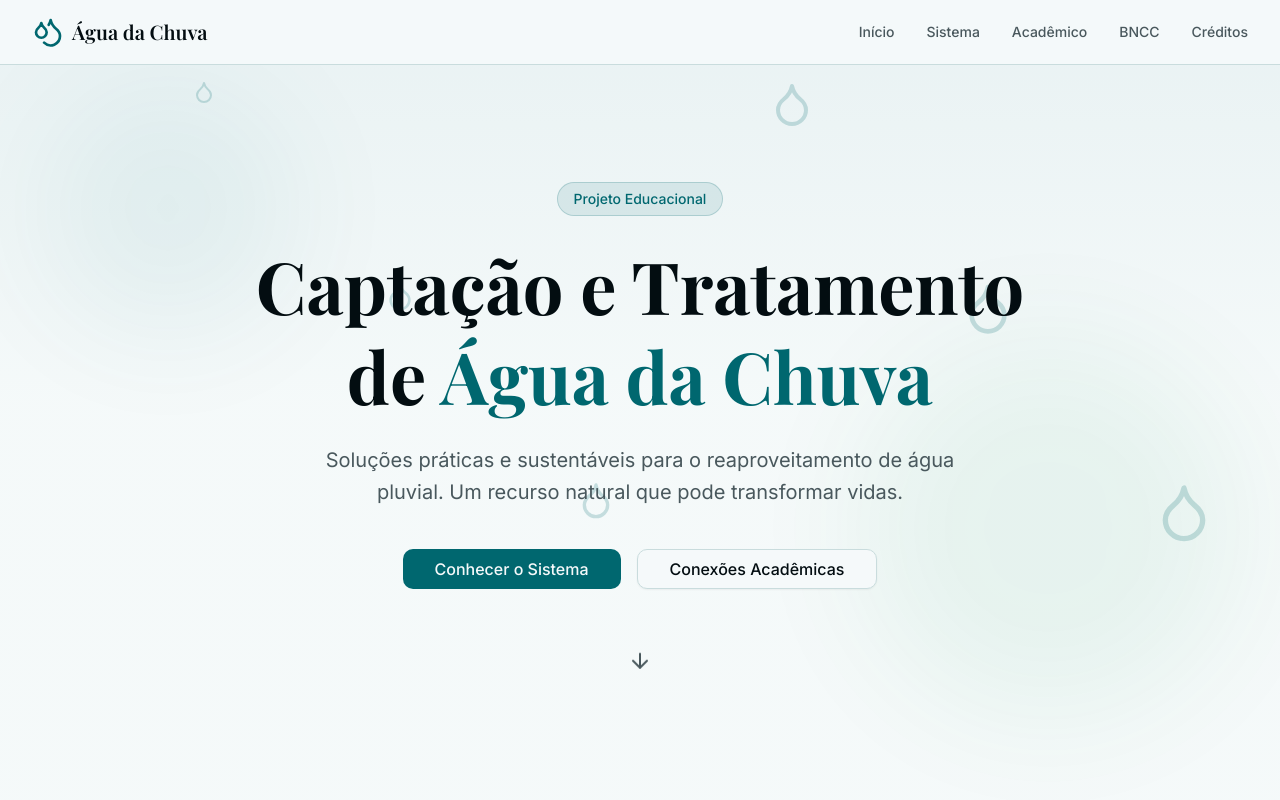
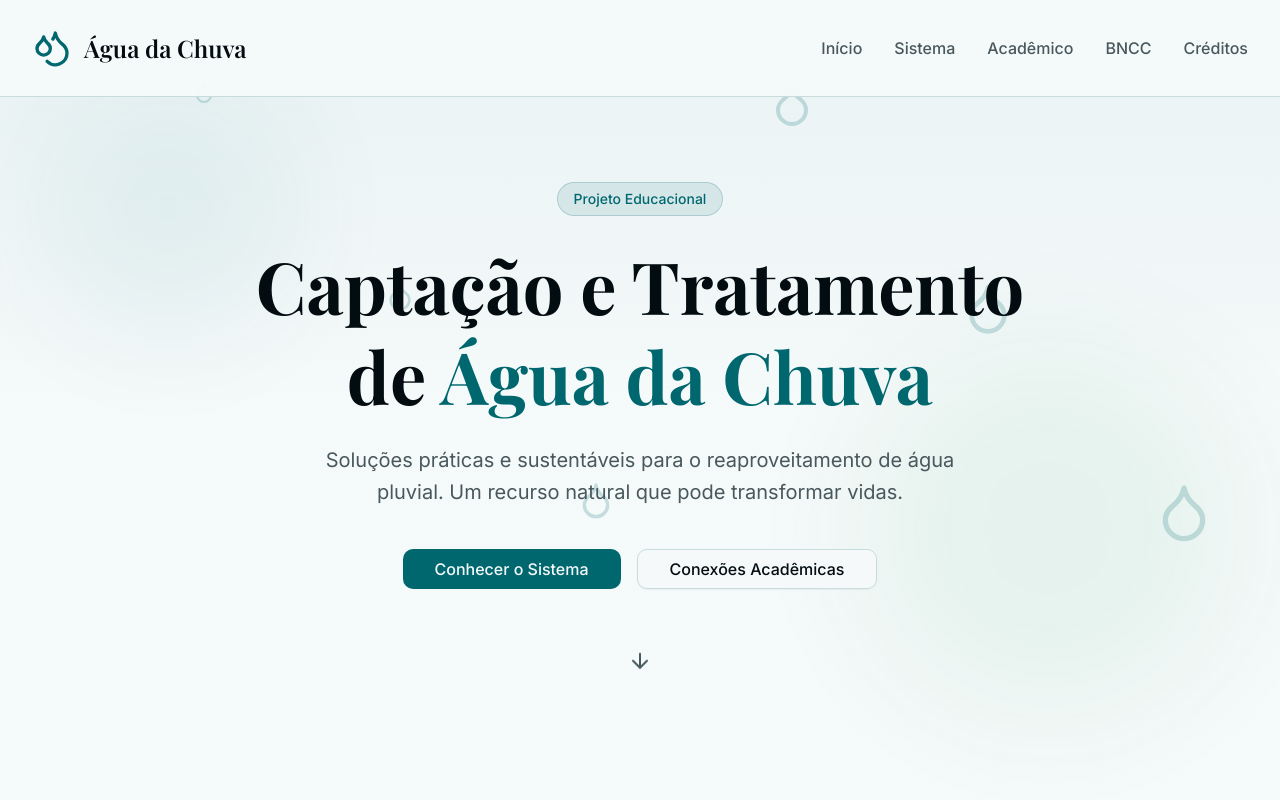
Before and after one commit to gotazero001/captacao-e-tratamento, a Next.js app: page / in a window 1280 px wide. Shown: the top 800 px of the page. Built offline with nearby package versions, Linux system fonts and the light colour scheme; a web font is replaced by a local one.

Commit message:
style: increase header height and adjust mobile menu
Update header height and adjust mobile menu to new dimensions.

Co-authored-by: gotazero <287805285+gotazero001@users.noreply.github.com>

```diff
--- a/components/header.tsx
+++ b/components/header.tsx
@@ -41,10 +41,10 @@ export function Header() {
   return (
     <header className="fixed top-0 left-0 right-0 z-50 bg-background/95 backdrop-blur-md border-b border-border">
       <div className="max-w-7xl mx-auto px-4 sm:px-6 lg:px-8">
-        <div className="flex items-center justify-between h-14 sm:h-16">
-          <a href="#inicio" className="flex items-center gap-2">
-            <Droplets className="h-6 w-6 sm:h-8 sm:w-8 text-primary" />
-            <span className="font-serif text-lg sm:text-xl font-semibold text-foreground">
+        <div className="flex items-center justify-between h-20 sm:h-24">
+          <a href="#inicio" className="flex items-center gap-3">
+            <Droplets className="h-8 w-8 sm:h-10 sm:w-10 text-primary" />
+            <span className="font-serif text-xl sm:text-2xl font-semibold text-foreground">
               Água da Chuva
             </span>
           </a>
@@ -54,7 +54,7 @@ export function Header() {
               <a
                 key={item.href}
                 href={item.href}
-                className="text-sm font-medium text-muted-foreground hover:text-primary transition-colors"
+                className="text-base font-medium text-muted-foreground hover:text-primary transition-colors"
               >
                 {item.label}
               </a>
@@ -78,11 +78,11 @@ export function Header() {
       {isOpen && (
         <>
           <div
-            className="fixed inset-0 top-14 bg-background/80 backdrop-blur-sm md:hidden z-40"
+            className="fixed inset-0 top-20 sm:top-24 bg-background/80 backdrop-blur-sm md:hidden z-40"
             onClick={() => setIsOpen(false)}
             aria-hidden="true"
           />
-          <nav className="fixed inset-x-0 top-14 bg-background border-b border-border md:hidden z-50 animate-in slide-in-from-top-2 duration-200">
+          <nav className="fixed inset-x-0 top-20 sm:top-24 bg-background border-b border-border md:hidden z-50 animate-in slide-in-from-top-2 duration-200">
             <div className="flex flex-col py-4 px-4">
               {navItems.map((item) => (
                 <a
```
